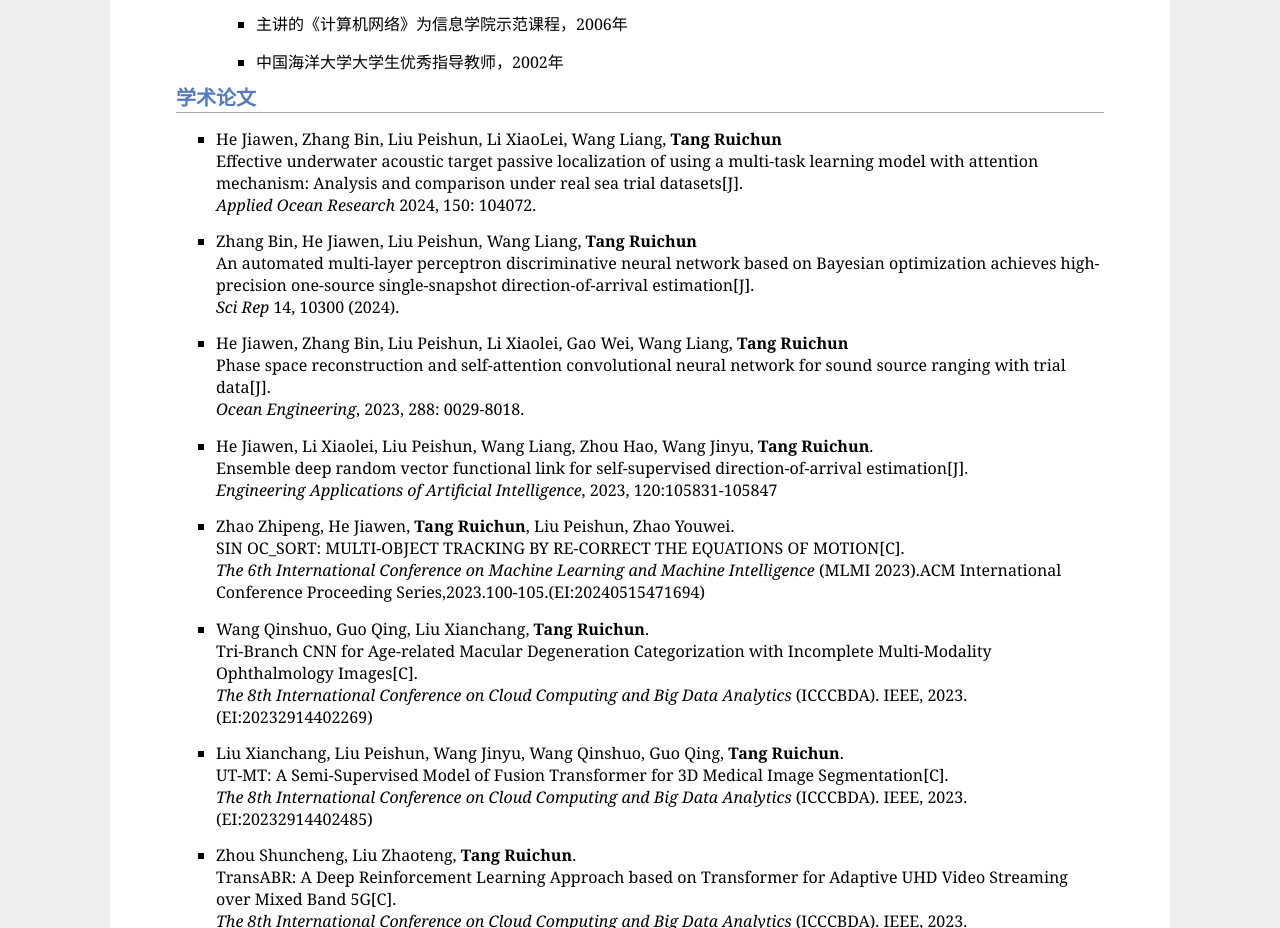
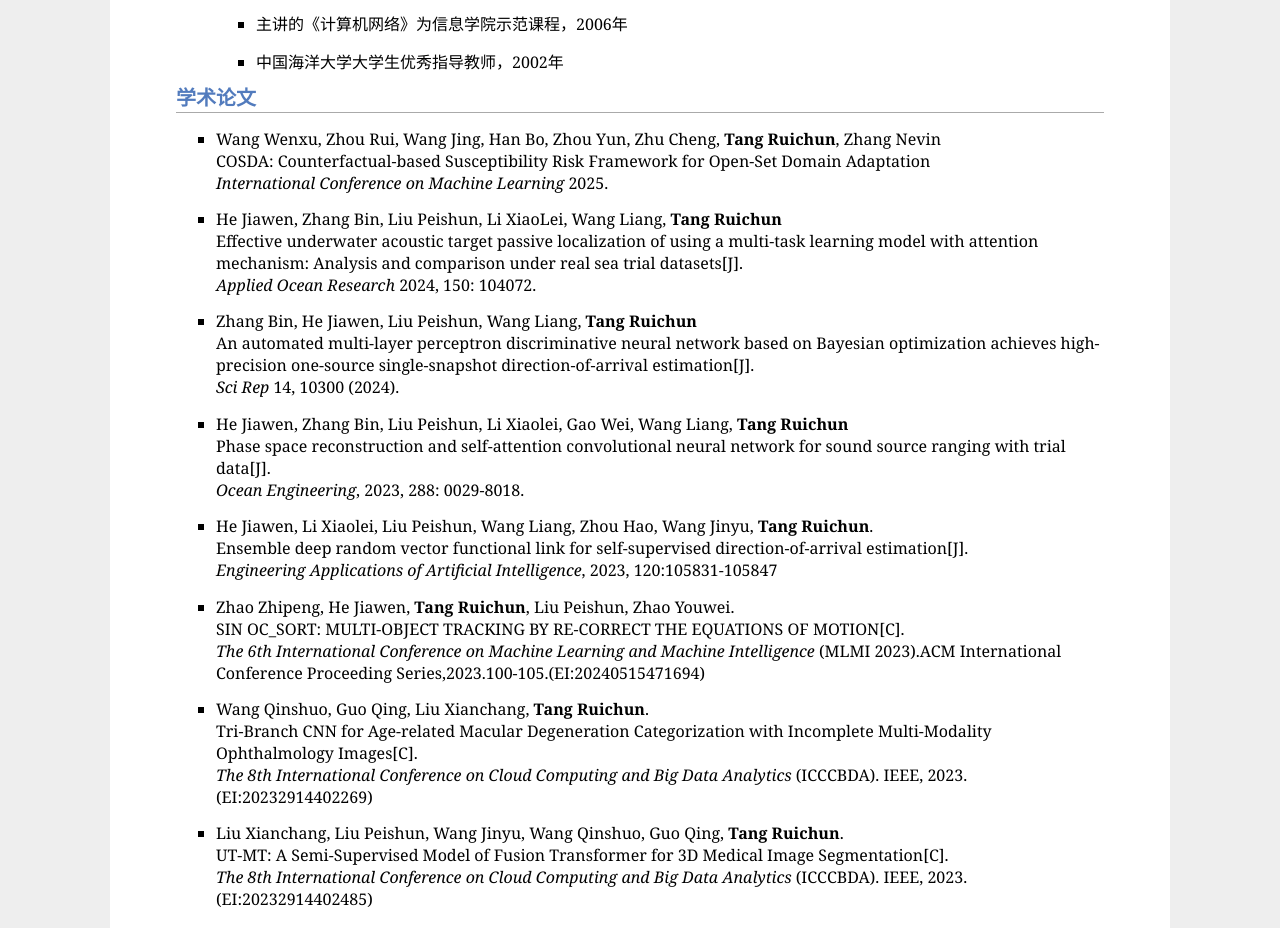
Before and after one commit to tangruichun/tangruichun.github.io, a plain HTML site: page index.html in a window 1280 px wide. Shown: the part 3527-4455 px from the top of the page. Drawn offline with Linux system fonts and the light colour scheme.

Commit message:
增加icml文章

```diff
--- a/index.html
+++ b/index.html
@@ -256,6 +256,11 @@
 	<div id="publications_and_patents">
 		<h2>学术论文</h2>
 		<ul>
+			<li>
+				Wang Wenxu, Zhou Rui, Wang Jing, Han Bo, Zhou Yun, Zhu Cheng, <b>Tang Ruichun</b>, Zhang Nevin<br>
+				COSDA: Counterfactual-based Susceptibility Risk Framework for Open-Set Domain Adaptation<br>
+				<em>International Conference on Machine Learning</em> 2025.<br>
+			</li>
 			<li>
 				He Jiawen, Zhang Bin, Liu Peishun, Li XiaoLei, Wang Liang, <b>Tang Ruichun</b><br>
 				Effective underwater acoustic target passive localization of using a multi-task learning model with attention mechanism: Analysis and comparison under real sea trial datasets[J].<br>
```
